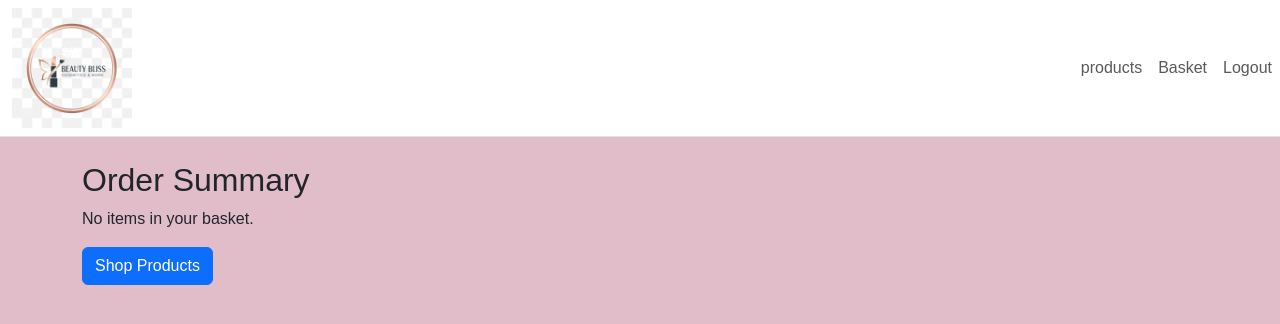
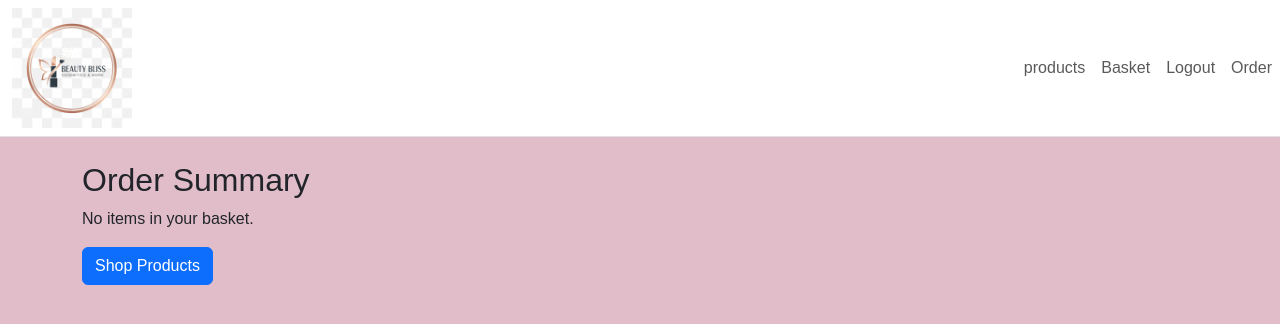
Before and after one commit to alhanof9/Ecommerce, a Django app: page /makeup/order/ in a window 1280 px wide. Shown: the top 324 px of the page. Run offline with Django 4.2, Linux system fonts and the light colour scheme; a user stored in the database is signed in.

Commit message:
alhanof99999

```diff
--- a/makeup/templates/makeup/base.html
+++ b/makeup/templates/makeup/base.html
@@ -26,6 +26,8 @@
           <li class="nav-item"><a class="nav-link" href="{% url 'basket' %}">Basket</a></li>
           {% if user.is_authenticated %}
             <li class="nav-item"><a class="nav-link" href="{% url 'logout' %}">Logout</a></li>
+            <li class="nav-item"><a class="nav-link" href="{% url 'order' %}">Order</a></li>
+
           {% else %}
             <li class="nav-item"><a class="nav-link" href="{% url 'register' %}">Register</a></li>
             <li class="nav-item"><a class="nav-link" href="{% url 'login' %}">Login</a></li>
```
Also changed, not shown: db.sqlite3, 3 other files.
